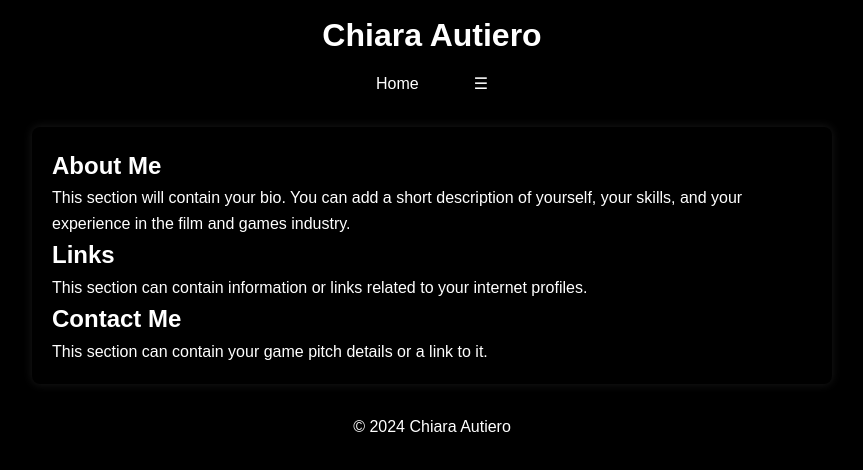
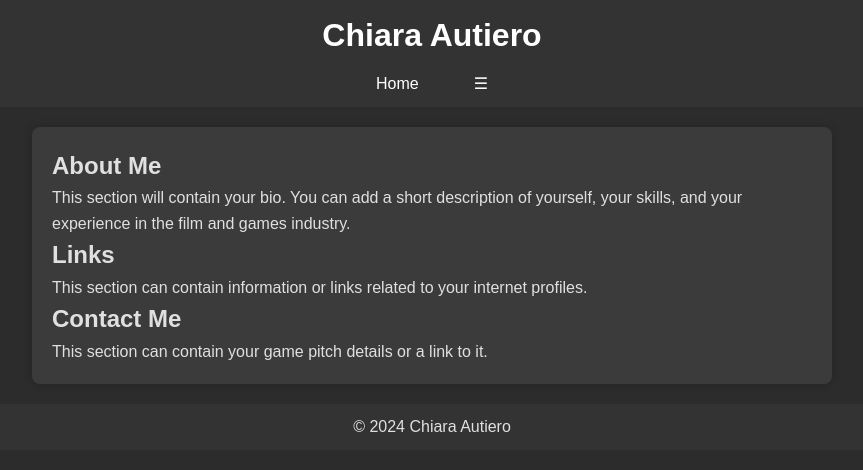
Before and after one commit to Sprayara/ChiaraAutieroCA, a plain HTML site: page index.html in a window 1280 px wide. Shown: the whole page, without its empty margins (208-1071 px from the left). Drawn offline with Linux system fonts and the light colour scheme.

Commit message:
Update styles.css

```diff
--- a/styles.css
+++ b/styles.css
@@ -7,8 +7,8 @@
 
 body {
     font-family: Arial, sans-serif;
-    background-color: #000; /* Sfondo nero */
-    color: #fff; /* Testo bianco */
+    background-color: #2c2c2c; /* Grigio scuro */
+    color: #e0e0e0; /* Testo grigio chiaro */
     line-height: 1.6;
 }
 
@@ -21,8 +21,8 @@ body {
 
 /* Header Styling */
 header {
-    background-color: #000; /* Nero */
-    color: #fff; /* Bianco */
+    background-color: #333; /* Grigio molto scuro */
+    color: #fff; /* Testo bianco */
     padding: 10px 0;
     text-align: center;
 }
@@ -51,7 +51,7 @@ nav ul.menu li a {
 }
 
 nav ul.menu li a:hover {
-    background-color: #555; /* Grigio scuro */
+    background-color: #555; /* Grigio medio */
 }
 
 /* Popup Menu */
@@ -62,7 +62,7 @@ nav ul.menu li a:hover {
     left: 0;
     width: 100%;
     height: 100%;
-    background-color: rgba(0, 0, 0, 0.8);
+    background-color: rgba(44, 44, 44, 0.95); /* Grigio scuro con trasparenza */
     color: #fff; /* Testo bianco */
     z-index: 1000;
     padding-top: 100px;
@@ -88,7 +88,7 @@ nav ul.menu li a:hover {
 }
 
 #popup-menu ul li a:hover {
-    background-color: #555; /* Grigio scuro */
+    background-color: #555; /* Grigio medio */
 }
 
 #close-popup {
@@ -105,14 +105,14 @@ main {
     padding: 20px;
     margin: 20px auto;
     max-width: 800px;
-    background-color: #000; /* Sfondo nero */
-    color: #fff; /* Testo bianco */
+    background-color: #3b3b3b; /* Grigio più scuro */
+    color: #e0e0e0; /* Testo grigio chiaro */
     border-radius: 8px;
-    box-shadow: 0 0 10px rgba(255, 255, 255, 0.1); /* Ombra leggera */
+    box-shadow: 0 0 10px rgba(0, 0, 0, 0.2); /* Ombra leggera */
 }
 
 h2, p, a {
-    color: #fff; /* Testo bianco */
+    color: #e0e0e0; /* Testo grigio chiaro */
 }
 
 a:hover {
@@ -121,7 +121,7 @@ a:hover {
 
 /* Footer Styling */
 footer {
-    background-color: #000; /* Sfondo nero */
+    background-color: #333; /* Grigio molto scuro */
     color: #fff; /* Testo bianco */
     padding: 10px 0;
     text-align: center;
```
